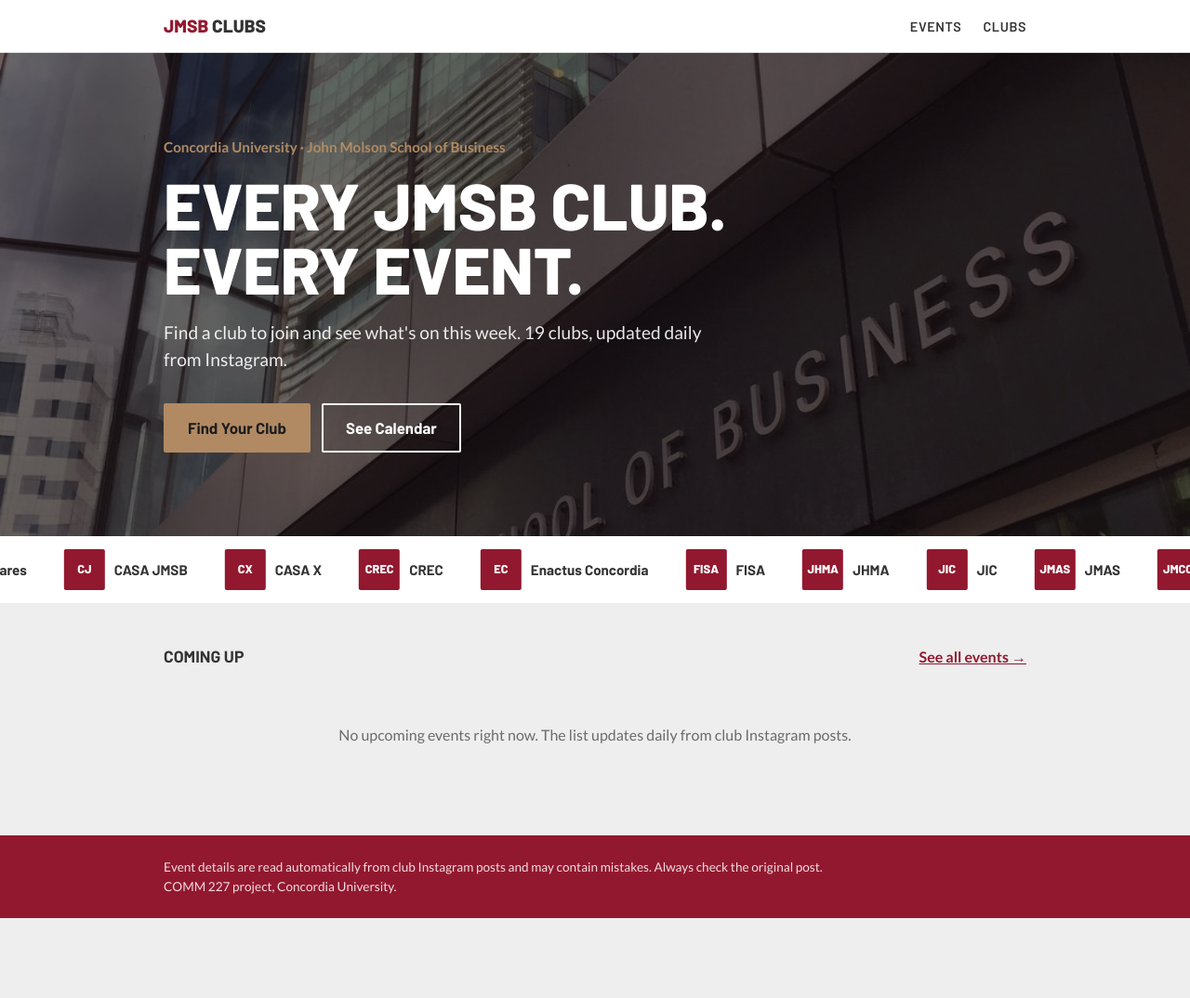
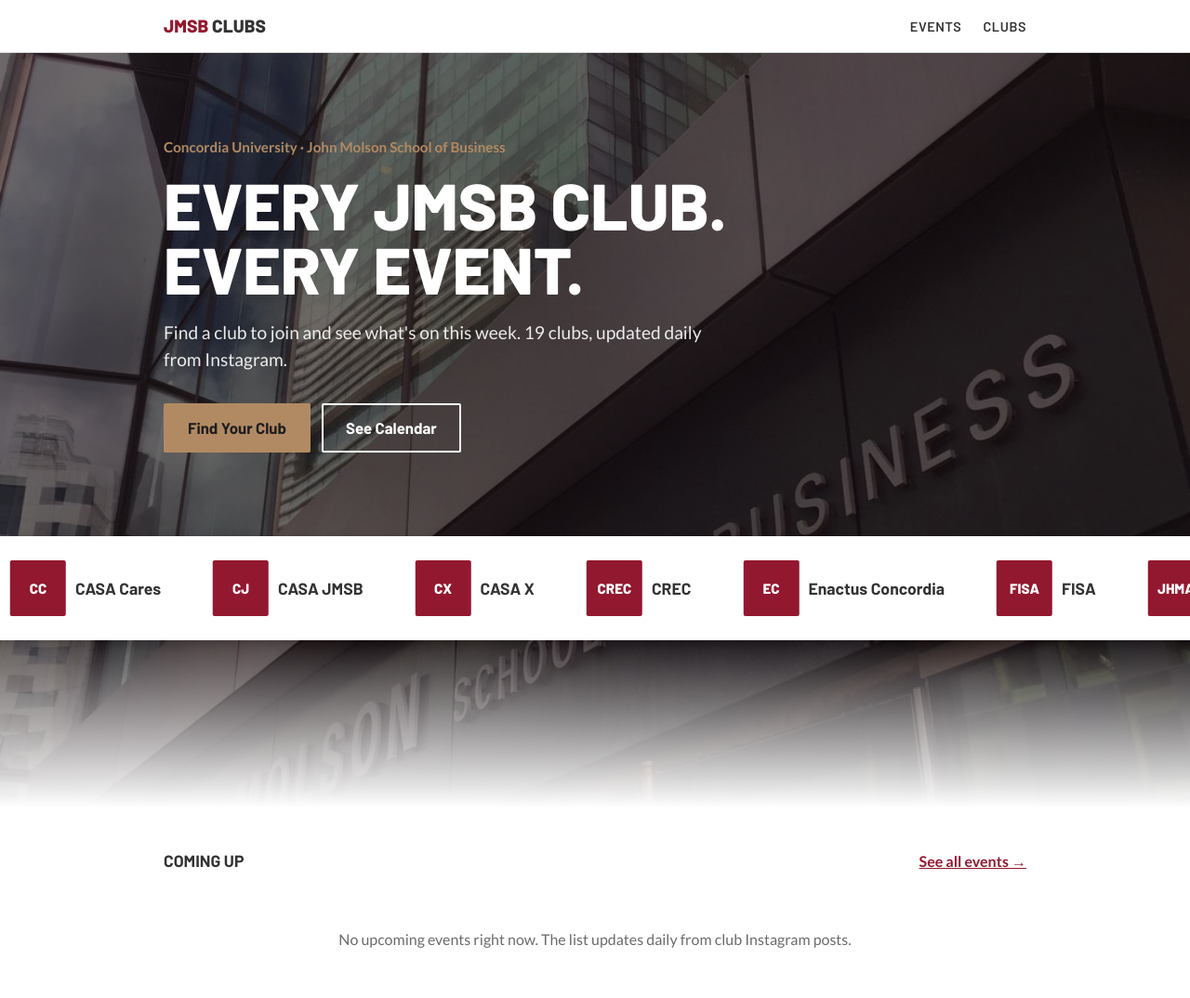
Before and after one commit to LouisFelixDion/JMSBclubs, a plain HTML site: page index.html in a window 1280 px wide. Shown: the top 1074 px of the page at 93% size. Before the commit the page ends 988 px from the top, so only its background shows below. Drawn offline with Linux system fonts and the light colour scheme.

Commit message:
Taller, slower logo bar; photo fades to white below it
Co-Authored-By: Claude Opus 5.5 <noreply@anthropic.com>
Claude-Session: https://claude.ai/code/session_01UdtMR1tLR1CbtJeuQA4uAZ

```diff
--- a/assets/app.js
+++ b/assets/app.js
@@ -245,6 +245,7 @@
     if (v === "events" && (arg === "month" || arg === "list")) state.mode = arg;
     document.querySelectorAll(".view").forEach((s) => (s.hidden = s.id !== `view-${v}`));
     $("#hero-home").hidden = v !== "home";
+    document.body.classList.toggle("home", v === "home");
     $("#hero-events").hidden = v !== "events";
     $("#hero-clubs").hidden = v !== "clubs";
     document.querySelectorAll(".tabs a").forEach((a) => a.classList.toggle("active", a.dataset.tab === (v === "club" ? "clubs" : v)));
--- a/assets/style.css
+++ b/assets/style.css
@@ -46,15 +46,18 @@ h2 { font-size: 1.1rem; margin: 2rem 0 .75rem; text-transform: uppercase; }
 .landing h1 { color: #fff; font-size: 4.4rem; line-height: .98; margin-bottom: 1.25rem; }
 .lead { margin: 0 0 2rem; max-width: 52ch; font-size: 1.2rem; color: rgba(255,255,255,.9); }
 /* Club logo carousel (white bar at the bottom of the hero) */
-.logo-bar { position: relative; z-index: 1; background: #fff; color: var(--text); overflow: hidden; padding: 14px 0; }
-.logo-track { display: flex; width: max-content; animation: logo-scroll 60s linear infinite; }
+.logo-bar { position: relative; z-index: 1; background: #fff; color: var(--text); overflow: hidden; padding: 26px 0; box-shadow: 0 2px 12px rgba(0,0,0,.18); }
+/* Photo continues under the bar, then fades to white (the home page background). */
+.landing-fade { position: relative; z-index: 1; height: 180px; background: linear-gradient(to bottom, rgba(255,255,255,0) 0%, #fff 100%); }
+body.home { background: #fff; }
+.logo-track { display: flex; width: max-content; animation: logo-scroll 120s linear infinite; }
 .logo-bar:hover .logo-track, .logo-bar:focus-within .logo-track { animation-play-state: paused; }
-.logo-set { display: flex; gap: 40px; padding-right: 40px; }
+.logo-set { display: flex; gap: 56px; padding-right: 56px; }
 .logo-item { display: flex; align-items: center; gap: 10px; text-decoration: none; color: var(--text); white-space: nowrap; }
-.logo { width: 44px; height: 44px; flex: 0 0 44px; display: flex; align-items: center; justify-content: center; background: var(--accent); color: #fff; border-radius: var(--radius); font-family: var(--font-head); font-weight: 800; font-size: .8rem; overflow: hidden; }
+.logo { width: 60px; height: 60px; flex: 0 0 60px; display: flex; align-items: center; justify-content: center; background: var(--accent); color: #fff; border-radius: var(--radius); font-family: var(--font-head); font-weight: 800; font-size: .95rem; overflow: hidden; }
 .logo.has-img { background: #fff; }
 .logo img { width: 100%; height: 100%; object-fit: contain; }
-.logo-name { font-family: var(--font-head); font-weight: 700; font-size: .95rem; }
+.logo-name { font-family: var(--font-head); font-weight: 700; font-size: 1.1rem; }
 @keyframes logo-scroll { from { transform: translateX(0); } to { transform: translateX(-50%); } }
 @media (prefers-reduced-motion: reduce) {
   .logo-track { animation: none; }
@@ -137,6 +140,9 @@ main.wrap { padding-top: 1.25rem; padding-bottom: 3rem; width: 100%; }
 @media (max-width: 600px) {
   h1 { font-size: 1.8rem; }
   .landing-inner { min-height: 0; padding-top: 3rem; padding-bottom: 3rem; }
+  .landing-fade { height: 110px; }
+  .logo-bar { padding: 18px 0; }
+  .logo { width: 48px; height: 48px; flex-basis: 48px; }
   .clubs-grid { grid-template-columns: repeat(2, minmax(0, 1fr)); gap: 8px; }
   .club-card { padding: 12px; }
   .landing h1 { font-size: 2.5rem; }
--- a/index.html
+++ b/index.html
@@ -37,6 +37,7 @@
     <div class="logo-bar" aria-label="JMSB clubs">
       <div class="logo-track" id="logo-track"></div>
     </div>
+    <div class="landing-fade" aria-hidden="true"></div>
   </div>
 
   <div class="hero" id="hero-events" hidden>
```
Also changed, not shown: 1 other file.
